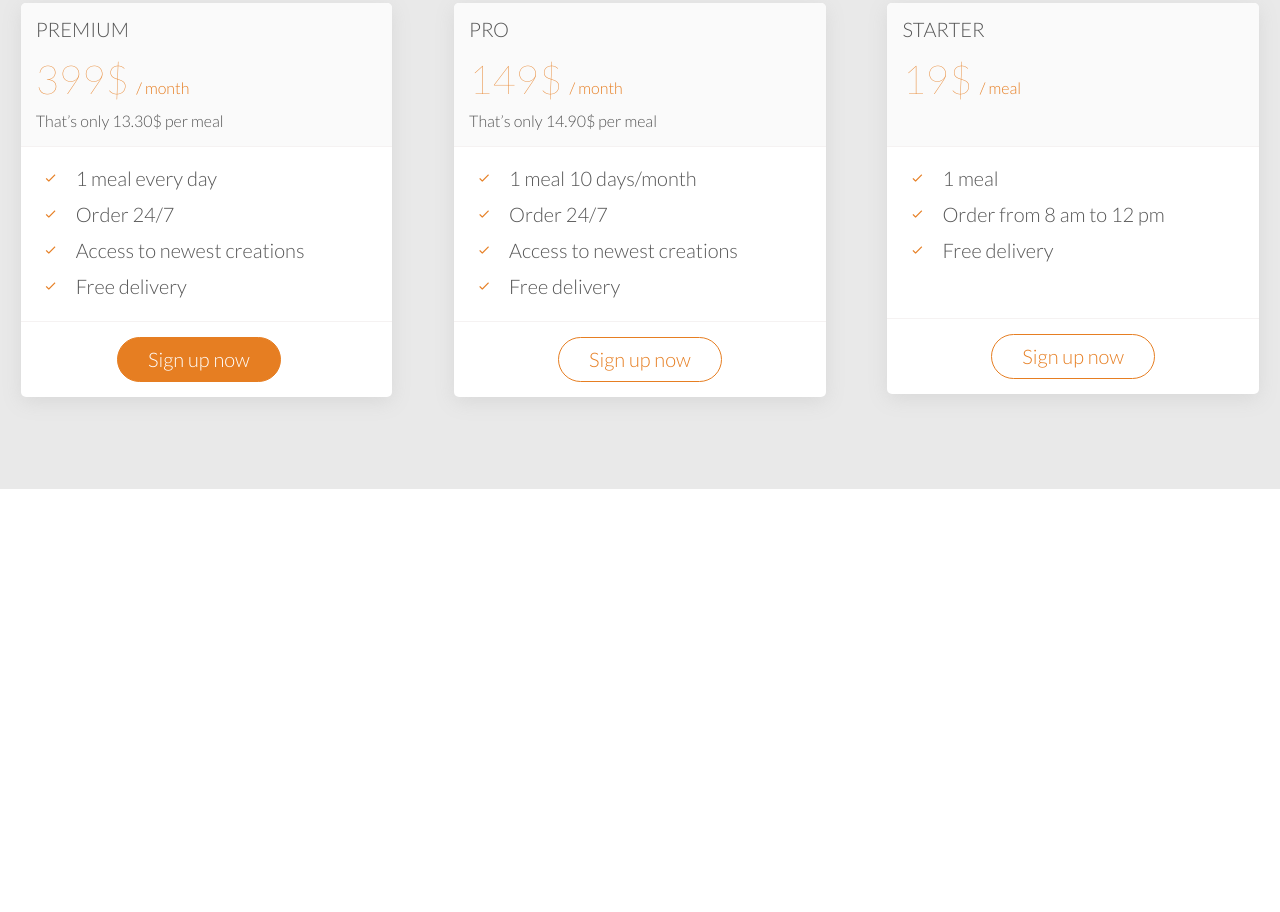
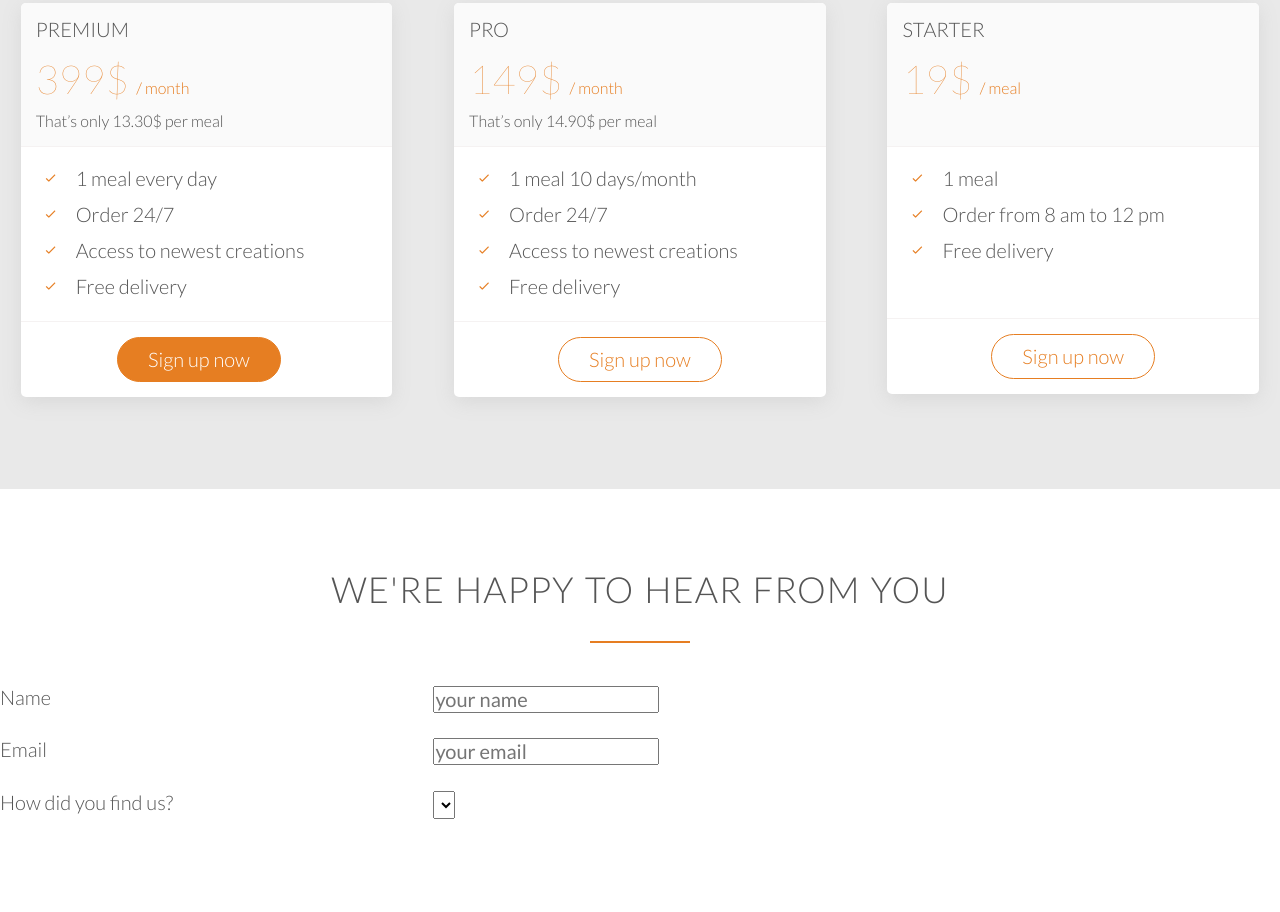
Before and after one commit to sazouaka/Omnifood_web_frontend, a plain HTML site: page index.html in a window 1280 px wide. Shown: the part 4325-5237 px from the top of the page. Before the commit the page ends 4814 px from the top, so only its background shows below. Drawn offline with Linux system fonts and the light colour scheme; files whose address does not match are found by name.

Commit message:
started form section

```diff
--- a/index.html
+++ b/index.html
@@ -338,9 +338,47 @@
                 </div>
             </div>
         </section>
+
+        <section class="section-form">
+            <div class="row">
+                <h2>We're happy to hear from you</h2>
+            </div>
+            <div class="row">
+                <form method="post" action="#" class="contact-form">
+                    <div class="row">
+                        <div class="col span-1-of-3">
+                            <label>Name</label>
+                        </div>
+                        <div class="col span-2-of-3"> <!-- it means that this column will be twice as big as the previous column -->
+                            <input type="text" name="name" id="name" placeholder="your name" required>
+                        </div>
+                    </div>
+                    <div class="row">
+                        <div class="col span-1-of-3">
+                            <label>Email</label>
+                        </div>
+                        <div class="col span-2-of-3"> <!-- it means that this column will be twice as big as the previous column -->
+                            <input type="email" name="email" id="email" placeholder="your email" required>
+                        </div>
+                    </div>
+                    <div class="row">
+                        <div class="col span-1-of-3">
+                            <label>How did you find us?</label>
+                        </div>
+                        <div class="col span-2-of-3"> <!-- it means that this column will be twice as big as the previous column -->
+                            <select name="find-us" id="find-us">
+                                <!-- HEEEEEEERE I STOPPED THE VIDEO GOT STUCKED-->
+                            </select>
+                        </div>
+                    </div>
+                </form>
+            </div>
+        </section>
     </body>
 </html>
 
 <!--
 
+Newsletter
+Drop us a line
 -->
```
